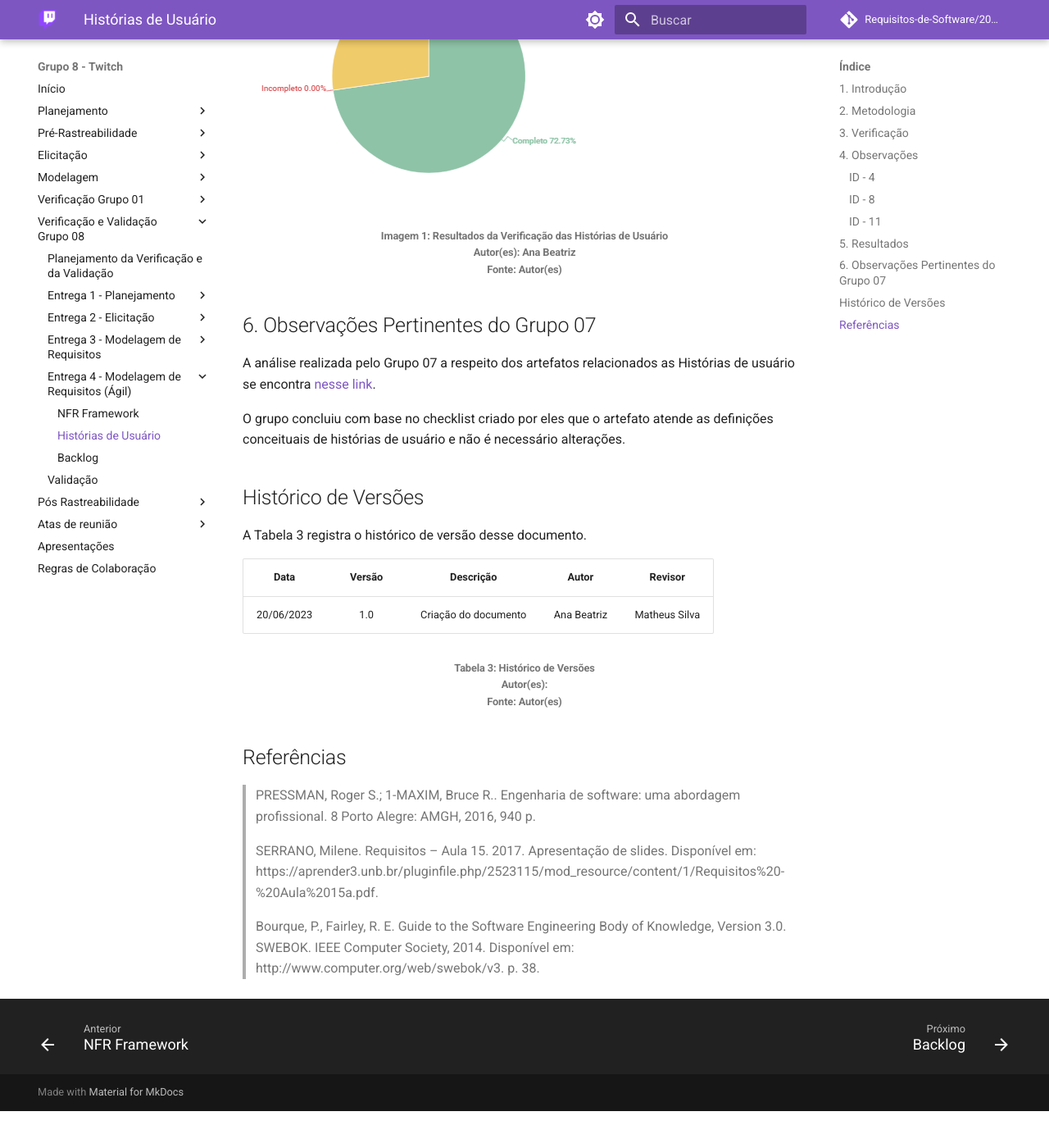
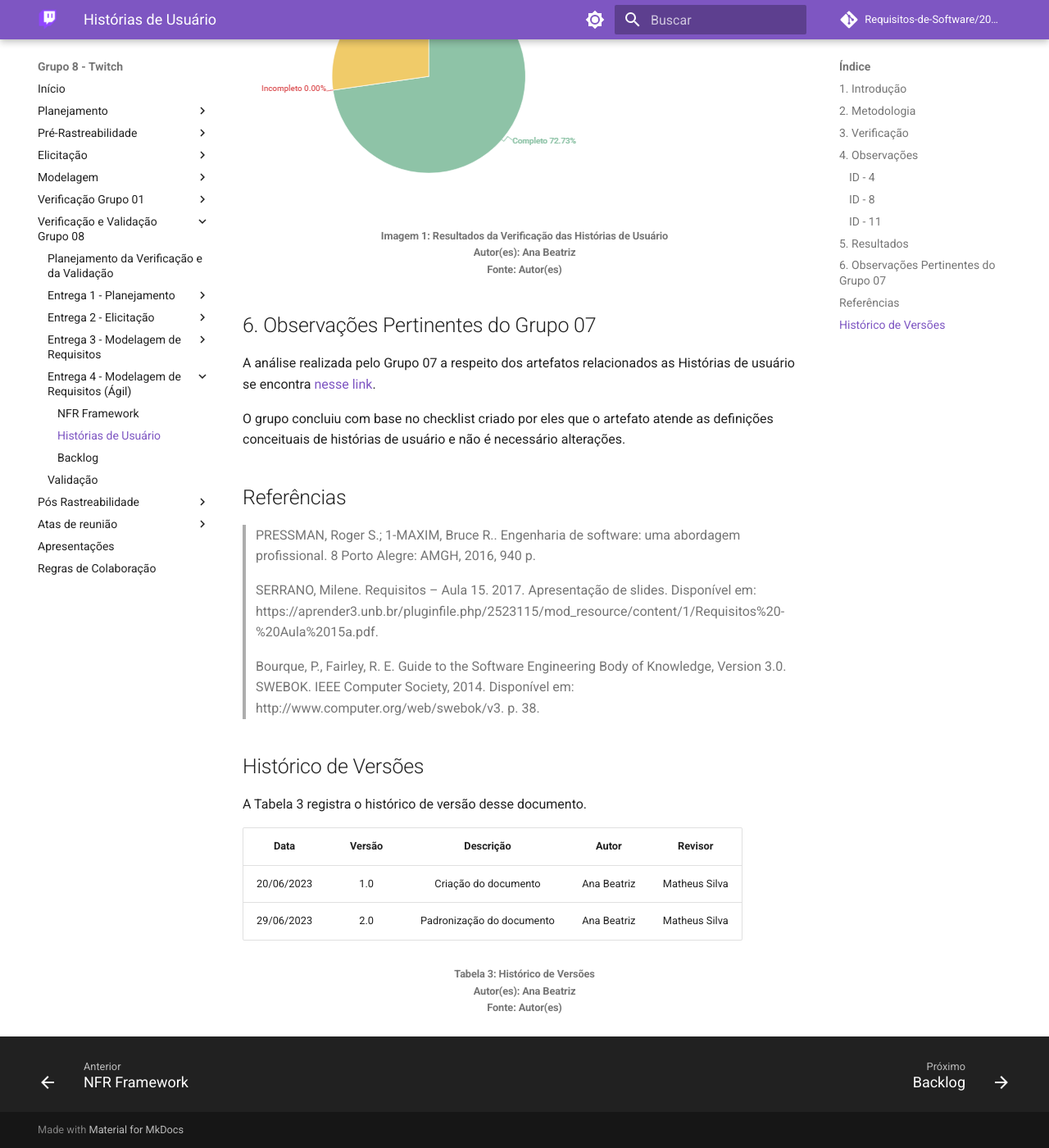
Before and after one commit to Requisitos-de-Software/2023.1-Twitch, an MkDocs documentation site: the page built from docs/verifica_valida_grupo08/verifica_userstory.md, in a window 1280 px wide and 1400 px high, scrolled down 2028 px. Shown: the whole window at 82% size. Built offline with MkDocs 1.6.1 and Material for MkDocs 9.7.7, drawn with Linux system fonts in a browser that asks for light colours; comment, search, counter and statistics services are not loaded; before the commit the page ends 3383 px from its top, so only the background shows below that; some of the changed lines change nothing that is shown.

Commit message:
doc: Padronização do documento

```diff
--- a/docs/verifica_valida_grupo08/verifica_userstory.md
+++ b/docs/verifica_valida_grupo08/verifica_userstory.md
@@ -55,6 +55,13 @@
 
 O grupo concluiu com base no checklist criado por eles que o artefato atende as definições conceituais de histórias de usuário e não é necessário alterações.
 
+## Referências
+> PRESSMAN, Roger S.; 1-MAXIM, Bruce R.. Engenharia de software: uma abordagem profissional. 8 Porto Alegre: AMGH, 2016, 940 p.
+
+>SERRANO, Milene. Requisitos – Aula 15. 2017. Apresentação de slides. Disponível em: https://aprender3.unb.br/pluginfile.php/2523115/mod_resource/content/1/Requisitos%20-%20Aula%2015a.pdf.
+
+>Bourque, P., Fairley, R. E. Guide to the Software Engineering Body of Knowledge, Version 3.0. SWEBOK. IEEE Computer Society, 2014. Disponível em: http://www.computer.org/web/swebok/v3. p. 38.
+
 ## Histórico de Versões
 
 A Tabela 3 registra o histórico de versão desse documento.
@@ -62,14 +69,8 @@
 |**Data** | **Versão** | **Descrição** | **Autor** | **Revisor** |
 |:---: | :---: | :---: | :---: | :---: |
 | 20/06/2023| 1.0 | Criação do documento | Ana Beatriz | Matheus Silva |
+| 29/06/2023 | 2.0 | Padronização do documento |  Ana Beatriz  | Matheus Silva|
 
 <h6 align = "center"> Tabela 3: Histórico de Versões
-<br> Autor(es):
+<br> Autor(es): Ana Beatriz
 <br>Fonte: Autor(es)</h6>
-
-## Referências
-> PRESSMAN, Roger S.; 1-MAXIM, Bruce R.. Engenharia de software: uma abordagem profissional. 8 Porto Alegre: AMGH, 2016, 940 p.
-
->SERRANO, Milene. Requisitos – Aula 15. 2017. Apresentação de slides. Disponível em: https://aprender3.unb.br/pluginfile.php/2523115/mod_resource/content/1/Requisitos%20-%20Aula%2015a.pdf.
-
->Bourque, P., Fairley, R. E. Guide to the Software Engineering Body of Knowledge, Version 3.0. SWEBOK. IEEE Computer Society, 2014. Disponível em: http://www.computer.org/web/swebok/v3. p. 38.
```
